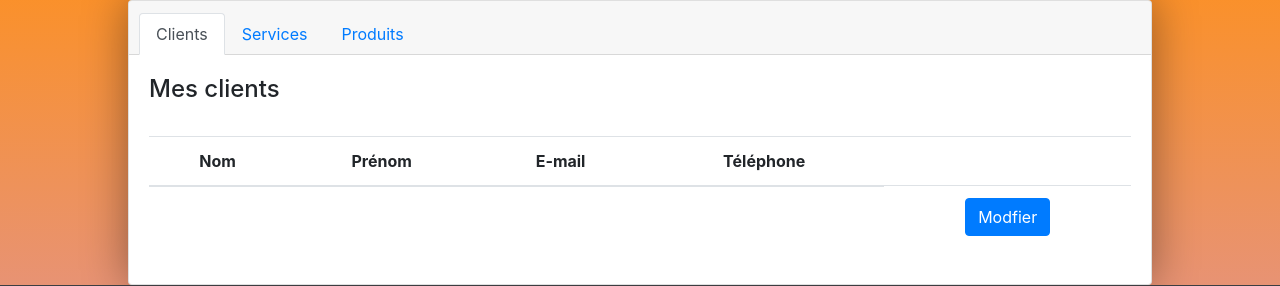
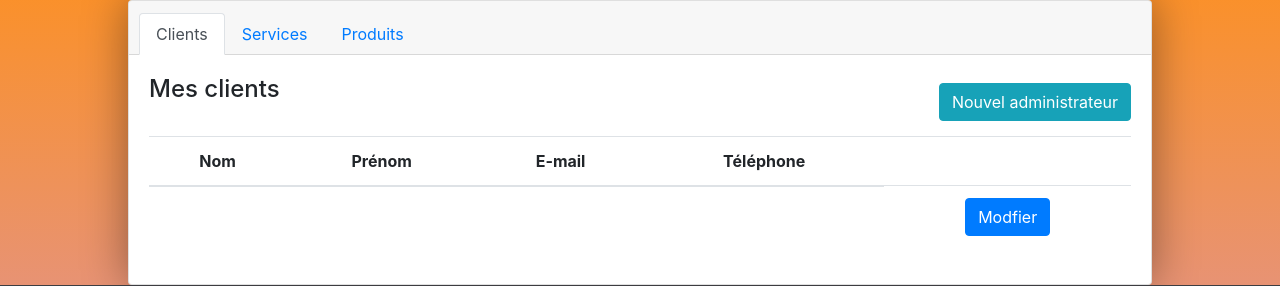
Before and after one commit to 101197/lebrindebeaute, a PHP site: page /administration in a window 1280 px wide. Shown: the part 80-366 px from the top of the page. Run offline with PHP 8.4, Linux system fonts and the light colour scheme; the visitor is signed in with stand-in values (Sample User, id 1); tables that the repository leaves empty or names only in its code hold one stand-in row (values such as "Sample post"); data that the repository does not hold is empty.

Commit message:
ajout bouton

```diff
--- a/administration.php
+++ b/administration.php
@@ -27,19 +27,26 @@
         <div class="card-body">
             <div id="nav-tabContent" class="tab-content">
                 <div id="item-1-1" class="tab-pane fade show active" role="tabpanel" aria-labelledby="item-1-1-tab">
-                  <h4>Mes clients</h4><br>
+                  <h4>Mes clients
+                    <button class="btn btn-info mt-2 float-right" onclick="document.location.href='inscriptionadmin.php'">Nouvel administrateur</button>
+                  </h4>
+                  <br>
                   <?php include 'assets/php/tabclients.php'; ?>
 
                   <!--<button class="btn btn-primary" type="button">Button</button>-->
                 </div>
                 <div id="item-1-2" class="tab-pane fade" role="tabpanel" aria-labelledby="item-1-2-tab">
-                  <h4>Mes services</h4>
+                  <h4>Mes services
+                    <button class="btn btn-info mt-2 float-right" onclick="document.location.href='ajoutservice.php'">Nouveau service</button>
+                  </h4>
                   <?php include 'assets/php/tabservices.php'; ?>
 
                     <!--<button class="btn btn-primary" type="button">Button</button>-->
                 </div>
                 <div id="item-1-3" class="tab-pane fade" role="tabpanel" aria-labelledby="item-1-3-tab">
-                  <h4>Mes produits</h4>
+                  <h4>Mes produits
+                    <button class="btn btn-info mt-2 float-right" onclick="document.location.href='ajoutproduit.php'">Nouveau produit</button>
+                </h4>
                   <?php include 'assets/php/tabproduits.php'; ?>
 
                 <!--<button class="btn btn-primary" type="button">Button</button>-->
--- a/index.php
+++ b/index.php
@@ -36,7 +36,7 @@
             <div class="part4accueil">
               <img src="assets/img/cabine2.jpg" alt="cabine2" class="imgcabine2">
               <p class="textcabine2"><i class="fa fa-letter" aria-hidden="true"></i><b>Newsletter</b> <br><br> Pour profiter des offres promotionnelles vous pouvez <br> vous inscrire sur la newsletter, pour cela: <br><br>
-                <button type="button" name="button" class="btn btn-info gradient btn-lg" onclick="window.location.href='catalogue.php'"><i class="fa fa-angle-double-right" aria-hidden="true"></i>&nbsp;CLIQUEZ ICI&nbsp;<i class="fa fa-angle-double-left" aria-hidden="true"></i></button>
+                <button type="button" name="button" class="btn btn-info gradient btn-lg" onclick="window.location.href='inscription.php'"><i class="fa fa-angle-double-right" aria-hidden="true"></i>&nbsp;CLIQUEZ ICI&nbsp;<i class="fa fa-angle-double-left" aria-hidden="true"></i></button>
               </p>
             </div>
 
```
